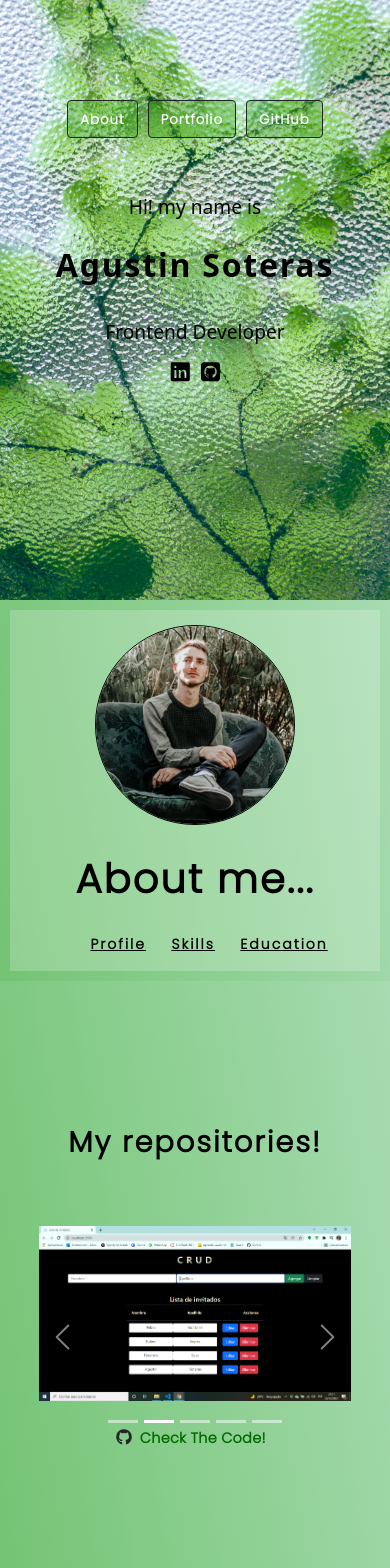
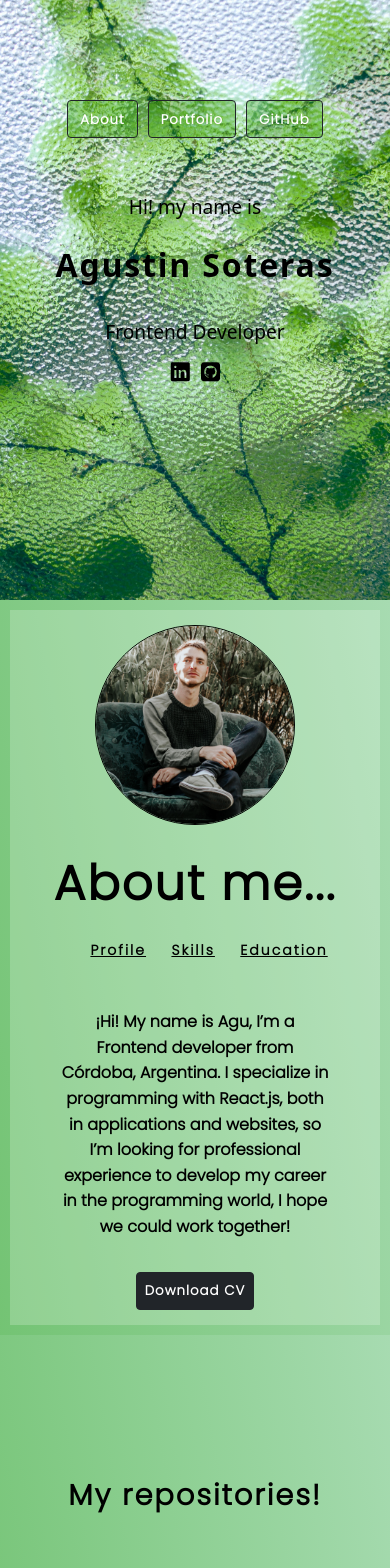
Before and after one commit to agusoteras/portfolio, a React (Create React App) app: page / in a window 390 px wide. Shown: the top 1568 px of the page. Built offline with nearby package versions, Linux system fonts and the light colour scheme.

Commit message:
actualizacion de datos laborales

```diff
--- a/public/index.html
+++ b/public/index.html
@@ -6,9 +6,9 @@
     <link rel="preconnect" href="https://fonts.googleapis.com">
     <link rel="preconnect" href="https://fonts.gstatic.com" crossorigin>
     <link rel="preconnect" href="https://fonts.googleapis.com">
-<link rel="preconnect" href="https://fonts.gstatic.com" crossorigin>
-<link href="https://fonts.googleapis.com/css2?family=Poppins:wght@300&family=Roboto:wght@300&display=swap" rel="stylesheet">
-   <link href="https://fonts.googleapis.com/css2?family=Roboto:wght@300&display=swap" rel="stylesheet">
+    <link rel="preconnect" href="https://fonts.gstatic.com" crossorigin>
+    <link href="https://fonts.googleapis.com/css2?family=Poppins:wght@300&family=Roboto:wght@300&display=swap" rel="stylesheet">
+    <link href="https://fonts.googleapis.com/css2?family=Roboto:wght@300&display=swap" rel="stylesheet">
     <script src="https://kit.fontawesome.com/60aaa00e52.js" crossorigin="anonymous"></script>
     <meta name="viewport" content="width=device-width, initial-scale=1" />
     <meta name="theme-color" content="#000000" />
--- a/src/components/main/Main.js
+++ b/src/components/main/Main.js
@@ -11,21 +11,18 @@ const Main = () => {
                       <img src={profile}></img>
                  </div>
                  <div className='article'>
-                       <h2> <span>A</span><span>b</span><span>o</span><span>u</span><span>t</span> <span>m</span><span>e</span><span>.</span><span>.</span><span>.</span> </h2>
+                        <div className='about-title'>
+                              <h2> <span>A</span><span>b</span><span>o</span><span>u</span><span>t</span> <span>m</span><span>e</span><span>.</span><span>.</span><span>.</span> </h2>
+                        </div>
+
                         <nav>
                             <ul>
-                                <li> <Link to="/profile">Profile</Link> </li>
+                                <li> <Link to="/">Profile</Link> </li>
                                 <li> <Link to="/skills">Skills</Link> </li>
                                 <li> <Link to="/education">Education</Link> </li>
                             </ul>
                         </nav>
                         <Switch>
-                            <Route path="/profile">
-                                <div className='container profile'>
-                                    <p>¡Hi! My name is Agu, I’m a Frontend developer from Córdoba, Argentina. I specialize in programming with React.js, both in applications and websites, so I’m looking for professional experience to develop my career in the programming world, I hope we could work together!  </p>
-                                    <a href={process.env.PUBLIC_URL + "/curriculum.pdf"} download="Curriculum.pdf" className='btn btn-dark'>Download CV</a>
-                                </div>
-                            </Route>
 
                             <Route path="/skills">
                                 <div className='container-fluid icons'>
@@ -43,9 +40,17 @@ const Main = () => {
                                   <div className='container-fluid education'>
                                       <i class="fas fa-laptop-code"> Fullstack programming course taken in "Mundos E"</i>
                                       <i class="fab fa-react"> Certification in React.js taken in "Educacion IT"</i>
+                                      <i class="fa fa-vial"> Professional testing master taken in "Universidad Tecnológica Nacional, Buenos Aires"</i>
                                       <i class="fas fa-headset"> IT recruitment course taken in "Capacitarte"</i>
-                                      <i class="fas fa-briefcase"> Technical degree in human resources dictated <br></br><br></br> in "Colegio Universitario IES Siglo 21" </i>
+                                      <i class="fas fa-briefcase"> Technical degree in human resources dictated in "Colegio Universitario IES Siglo 21" </i>
                                   </div>
+                            </Route>
+
+                            <Route path="/">
+                                <div className='container profile'>
+                                    <p>¡Hi! My name is Agu, I’m a Frontend developer from Córdoba, Argentina. I specialize in programming with React.js, both in applications and websites, so I’m looking for professional experience to develop my career in the programming world, I hope we could work together!  </p>
+                                    <a href={process.env.PUBLIC_URL + "/curriculum.pdf"} download="Curriculum.pdf" className='btn btn-dark'>Download CV</a>
+                                </div>
                             </Route>
                         </Switch>
 
--- a/src/components/main/main.css
+++ b/src/components/main/main.css
@@ -6,7 +6,7 @@
     justify-content: center;
     flex-direction: row;
     align-items: center;
-    font-family: 'Poppins', sans-serif;
+    font-family: "Poppins", sans-serif;
     color: black;
 }
 .main img {
@@ -38,8 +38,11 @@
     background-color: rgba(255, 255, 255, 0.205);
     margin-left: 4px;
 }
+.about-title {
+    padding-top: 7%;
+    max-height: 80px;
+}
 .article h2 {
-    padding-top: 6%;
     font-weight: bolder;
     padding-left: 0px;
     padding-right: 0px;
@@ -58,7 +61,7 @@
     text-align: center;
     padding-left: 0px;
     padding-right: 0px;
-    padding-top: 10%;
+    padding-top: 15%;
     font-size: 1.2rem;
 }
 .article li {
@@ -86,7 +89,7 @@
     font-weight: bold;
 }
 .profile a {
-    font-family: 'Poppins', sans-serif;
+    font-family: "Poppins", sans-serif;
     letter-spacing: 1px;
     font-size: smaller;
     margin-top: 1rem;
@@ -113,9 +116,12 @@
     width: 100%;
     display: flex;
     flex-direction: column;
-    align-items: flex-start;
-    justify-content: flex-start;
-    margin-top: 2rem;
+    align-items: center;
+    justify-content: center;
+    margin-top: 1rem;
+    margin-bottom: 50px;
+    padding-left: 0%;
+    padding-right: 0%;
 }
 .education i {
     font-weight: bold;
@@ -127,25 +133,41 @@
 }
 
 /* MEDIA QUERIES */
-
-@media screen and (max-width:1080px) {
+/*
+@media screen and (max-width: 1200px) {
     .main img {
-        width: 360px;
-        height: 360px;
-        margin-top: 15px;
+        flex-wrap: wrap;
+        flex-direction: column;
+        width: 100%;
+        height: 100%;
+    }
+    .about-title {
+        padding-top: 8%;
+        padding-bottom: 4%;
     }
     .article h2 {
-        padding-top: 8%;
         font-weight: bold;
         font-size: 2.5rem;
     }
     .profile a {
         margin-bottom: 40px;
     }
+    .education {
+        margin-bottom: 40px;
+        justify-content: center;
+        align-items: center;
     }
+    .education i {
+        display: flex;
+        justify-content: center;
+        align-items: center;
+        white-space: nowrap;
+        width: 100%;
+    }
+}
+*/
 
-@media screen and (max-width:1024px) {
-
+@media screen and (max-width: 1100px) {
     .main {
         flex-wrap: wrap;
         flex-direction: column;
@@ -172,11 +194,19 @@
         width: 360px;
         height: 360px;
     }
+    .about-title {
+        padding-top: 8%;
+        padding-bottom: 8%;
+    }
     .education i {
         margin-bottom: 15px;
         padding-top: 0%;
         letter-spacing: 0.5px;
-       padding-left: 7%;
+        padding-left: 1%;
+        margin-bottom: 40px;
+        justify-content: center;
+        align-items: center;
+        display: flex;
     }
     .article li {
         margin-left: 2%;
@@ -191,10 +221,19 @@
         margin-bottom: 15px;
         margin-top: 25px;
     }
-
 }
 
-@media screen and (max-width:600px) {
+@media screen and (max-width:750px) {
+    .education i {
+        justify-content: flex-start;
+        align-items: center;
+        display: flex;
+        padding-left: 20px;
+        padding-right: 20px;
+    }
+}
+
+@media screen and (max-width: 600px) {
     .main img {
         width: 300px;
         height: 300px;
@@ -212,7 +251,7 @@
     }
 }
 
-@media  screen and (max-width:400px) {
+@media screen and (max-width: 400px) {
     .main img {
         width: 200px;
         height: 200px;
--- a/src/components/section/section.css
+++ b/src/components/section/section.css
@@ -53,7 +53,7 @@
         .section h2 {
                 font-size: 220%;
                 letter-spacing: 2px;
-                padding-top: 20px;
+                padding-top: 80px;
         }
 }
 
```
Also changed, not shown: 1 other file (tests, documents, lock files or other folders). Lines whose indentation alone changed are shown as unchanged.
